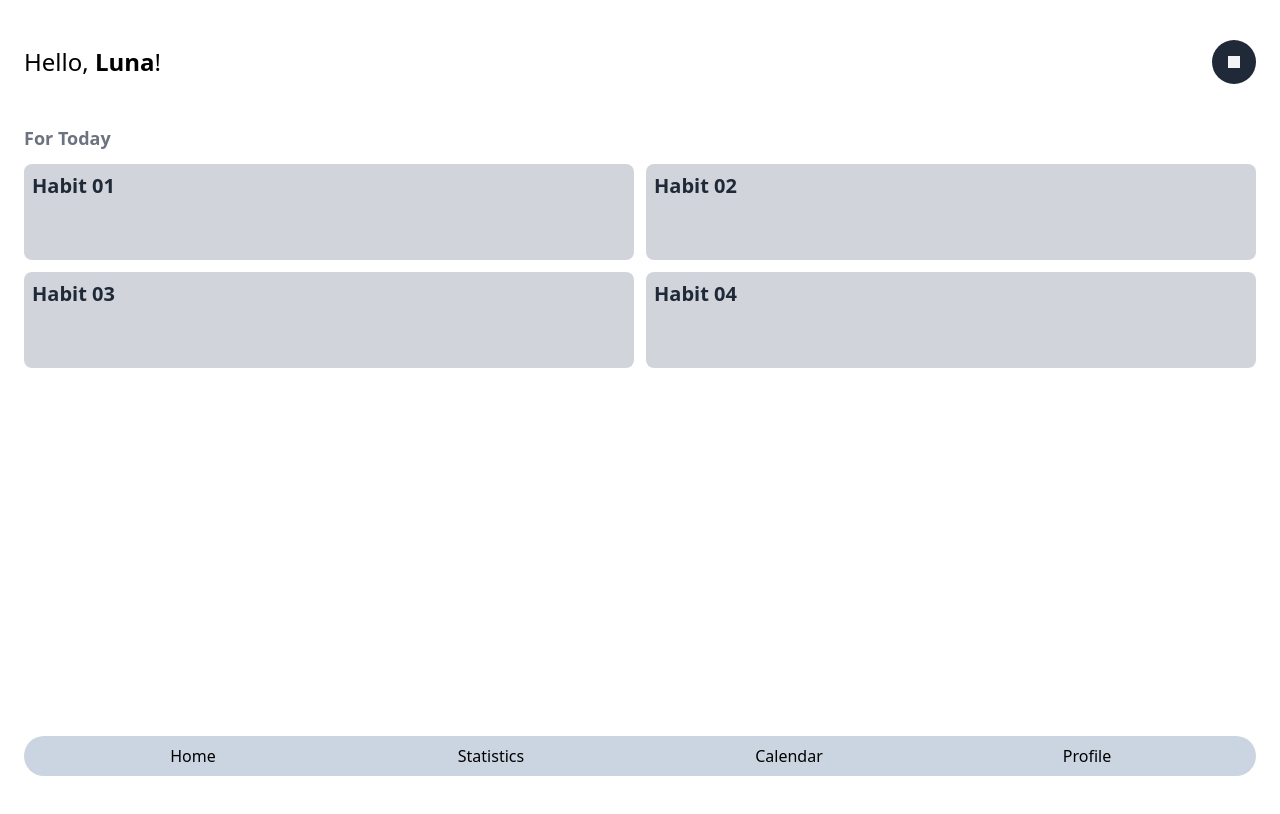
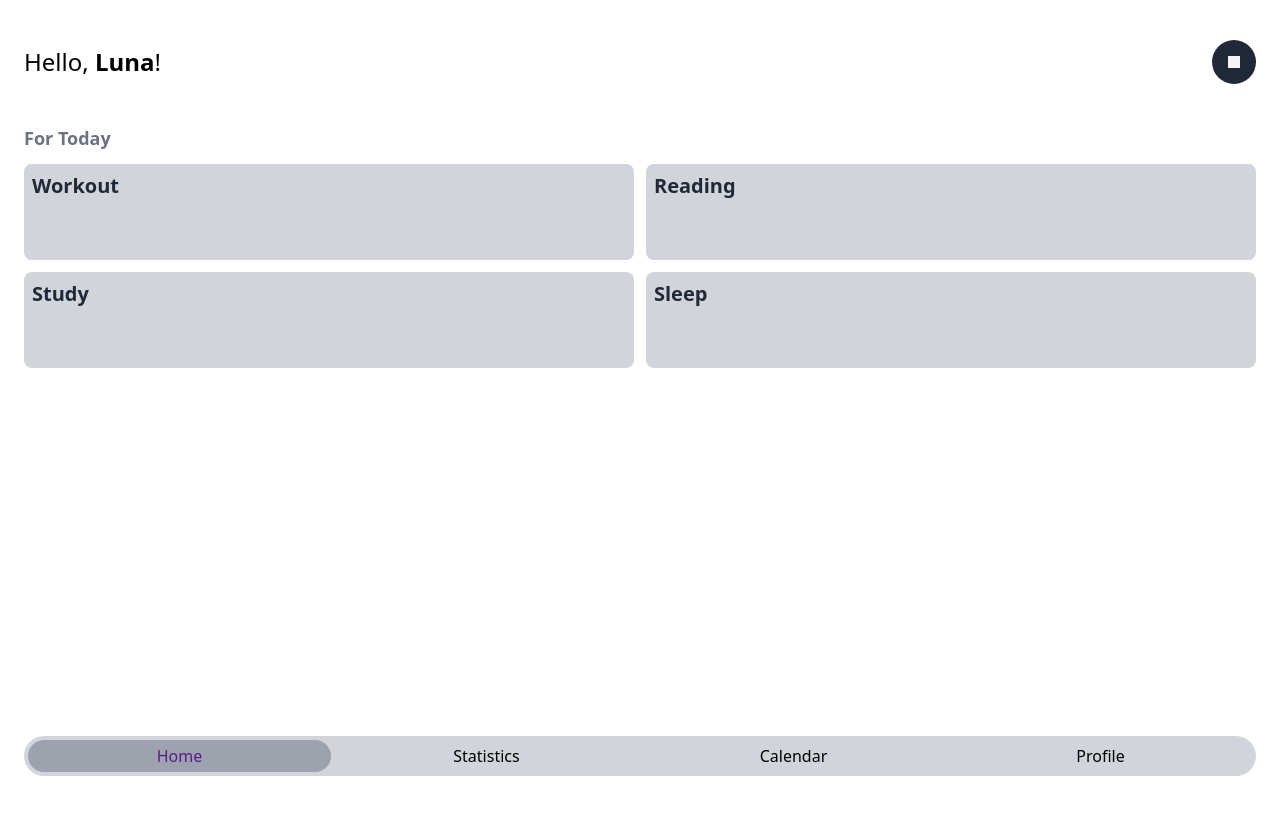
Before and after one commit to wolf-sen/Habbit-Tracker, a Vue app: page / in a window 1280 px wide. Shown: the top 814 px of the page. Built offline with nearby package versions, Linux system fonts and the light colour scheme.

Commit message:
Hover Effect + Components
New Hover Effect for the NavBar

from HomeView.vue Split out section into two new components (habitGrid & habitCard)

```diff
--- a/src/App.vue
+++ b/src/App.vue
@@ -5,11 +5,11 @@ import { RouterLink, RouterView } from 'vue-router'
 <template>
   <header>
     <nav class="fixed bottom-6 left-6 right-6">
-        <div class="grid grid-cols-4 bg-slate-300 rounded-full py-2 px-5 text-center">
-          <RouterLink class="" to="/">Home</RouterLink>
-          <RouterLink to="/stats">Statistics</RouterLink>
-          <RouterLink to="/calendar">Calendar</RouterLink>
-          <RouterLink to="/profile">Profile</RouterLink>
+        <div class="grid grid-cols-4 gap-1 bg-gray-300 rounded-full py-1 px-1 text-center">
+          <RouterLink class="transition-all align-middle p-1 hover:bg-gray-400 rounded-full" exact-active-class="bg-gray-400 text-purple-900" to="/">Home</RouterLink>
+          <RouterLink class="transition-all align-middle p-1 hover:bg-gray-400 rounded-full" exact-active-class="bg-gray-400 text-purple-900" to="/stats">Statistics</RouterLink>
+          <RouterLink class="transition-all align-middle p-1 hover:bg-gray-400 rounded-full" exact-active-class="bg-gray-400 text-purple-900" to="/calendar">Calendar</RouterLink>
+          <RouterLink class="transition-all align-middle p-1 hover:bg-gray-400 rounded-full" exact-active-class="bg-gray-400 text-purple-900" to="/profile">Profile</RouterLink>
         </div>
     </nav>
   </header>
--- a/src/components/greetingTitle.vue
+++ b/src/components/greetingTitle.vue
@@ -3,19 +3,19 @@
 
   export default {
     setup() {
-      let name = ref("Luna")
+      let userName = ref("Luna")
 
       //nameChanger
       const increment = () => {
-        if(name.value = "Luna"){
-          name.value = "Max"
+        if(userName.value = "Luna"){
+          userName.value = "Max"
         }
         else{
-          name.value = "Luna"
+          userName.value = "Luna"
         }
       }
 
-      return { name, increment }
+      return { userName, increment }
     }
   };
 </script>
@@ -23,7 +23,7 @@
 <template>
   <div class="grid grid-cols-2 mt-10 mx-6">
     <div class="content-center">
-      <h1 class="font-medium text-2xl">Hello, <span class="font-bold">{{ name }}</span>!</h1>
+      <h1 class="font-medium text-2xl">Hello, <span class="font-bold">{{ userName }}</span>!</h1>
     </div>
     <button type="button" class="bg-gray-800 p-4 rounded-full place-self-end" @click="increment">
       <div class="w-3 h-3 bg-gray-100"></div>
--- /dev/null
+++ b/src/components/habitCard.vue
@@ -0,0 +1,16 @@
+<script>
+  export default {
+  name: "habitCard",
+  props: ['title'],
+  setup(props) {
+      let title = props.title;
+    }
+  };
+</script>
+
+<template>
+  <div class="bg-gray-300 rounded-lg  min-h-24 p-2 font-semibold text-xl text-gray-800">{{ title }}</div>
+</template>
+
+<style scoped>
+</style>
--- /dev/null
+++ b/src/components/habitGrid.vue
@@ -0,0 +1,21 @@
+<script>
+  import habitCard from '/src/components/habitCard.vue';
+  export default {
+  name: "habitGrid",
+  components: {
+    habitCard
+  }
+  };
+</script>
+
+<template>
+  <div class="mt-3 grid grid-cols-2 gap-3">
+    <habitCard title="Workout"/>
+    <habitCard title="Reading"/>
+    <habitCard title="Study"/>
+    <habitCard title="Sleep"/>
+  </div>
+</template>
+
+<style scoped>
+</style>
--- /dev/null
+++ b/src/components/mainNavbar.vue
@@ -0,0 +1,19 @@
+<script>
+  export default {
+  name: "mainNavbar"
+  };
+</script>
+
+<template>
+  <nav class="fixed bottom-6 left-6 right-6">
+    <div class="grid grid-cols-4 gap-1 bg-gray-300 rounded-full py-1 px-1 text-center">
+      <RouterLink class="transition-all align-middle p-1 hover:bg-gray-400 rounded-full" exact-active-class="bg-gray-400 text-purple-900" to="/">Home</RouterLink>
+      <RouterLink class="transition-all align-middle p-1 hover:bg-gray-400 rounded-full" exact-active-class="bg-gray-400 text-purple-900" to="/stats">Statistics</RouterLink>
+      <RouterLink class="transition-all align-middle p-1 hover:bg-gray-400 rounded-full" exact-active-class="bg-gray-400 text-purple-900" to="/calendar">Calendar</RouterLink>
+      <RouterLink class="transition-all align-middle p-1 hover:bg-gray-400 rounded-full" exact-active-class="bg-gray-400 text-purple-900" to="/profile">Profile</RouterLink>
+    </div>
+  </nav>
+</template>
+
+<style scoped>
+</style>
--- a/src/views/HomeView.vue
+++ b/src/views/HomeView.vue
@@ -1,5 +1,6 @@
 <script setup>
 import greetingTitle from '/src/components/greetingTitle.vue'
+import habitGrid from '/src/components/habitGrid.vue'
 </script>
 
 <template>
@@ -7,12 +8,7 @@ import greetingTitle from '/src/components/greetingTitle.vue'
     <greetingTitle />
     <section class="mx-6 mt-10">
       <span class="font-bold text-gray-500 text-lg">For Today</span>
-      <div class="mt-3 grid grid-cols-2 gap-3">
-        <div class="bg-gray-300 rounded-lg  min-h-24 p-2 font-semibold text-xl text-gray-800">Habit 01</div>
-        <div class="bg-gray-300 rounded-lg  min-h-24 p-2 font-semibold text-xl text-gray-800">Habit 02</div>
-        <div class="bg-gray-300 rounded-lg  min-h-24 p-2 font-semibold text-xl text-gray-800">Habit 03</div>
-        <div class="bg-gray-300 rounded-lg  min-h-24 p-2 font-semibold text-xl text-gray-800">Habit 04</div>
-      </div>
+      <habitGrid />
     </section>
   </main>
 </template>
```
